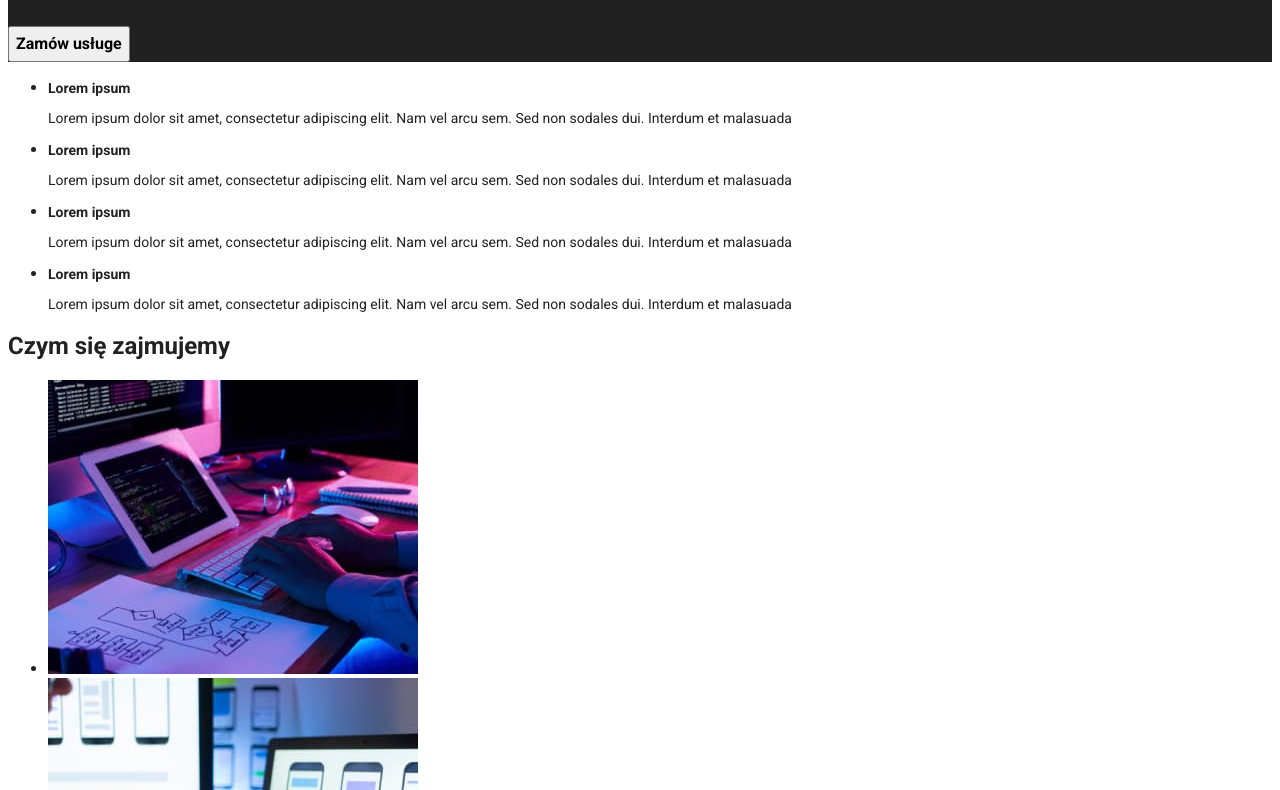
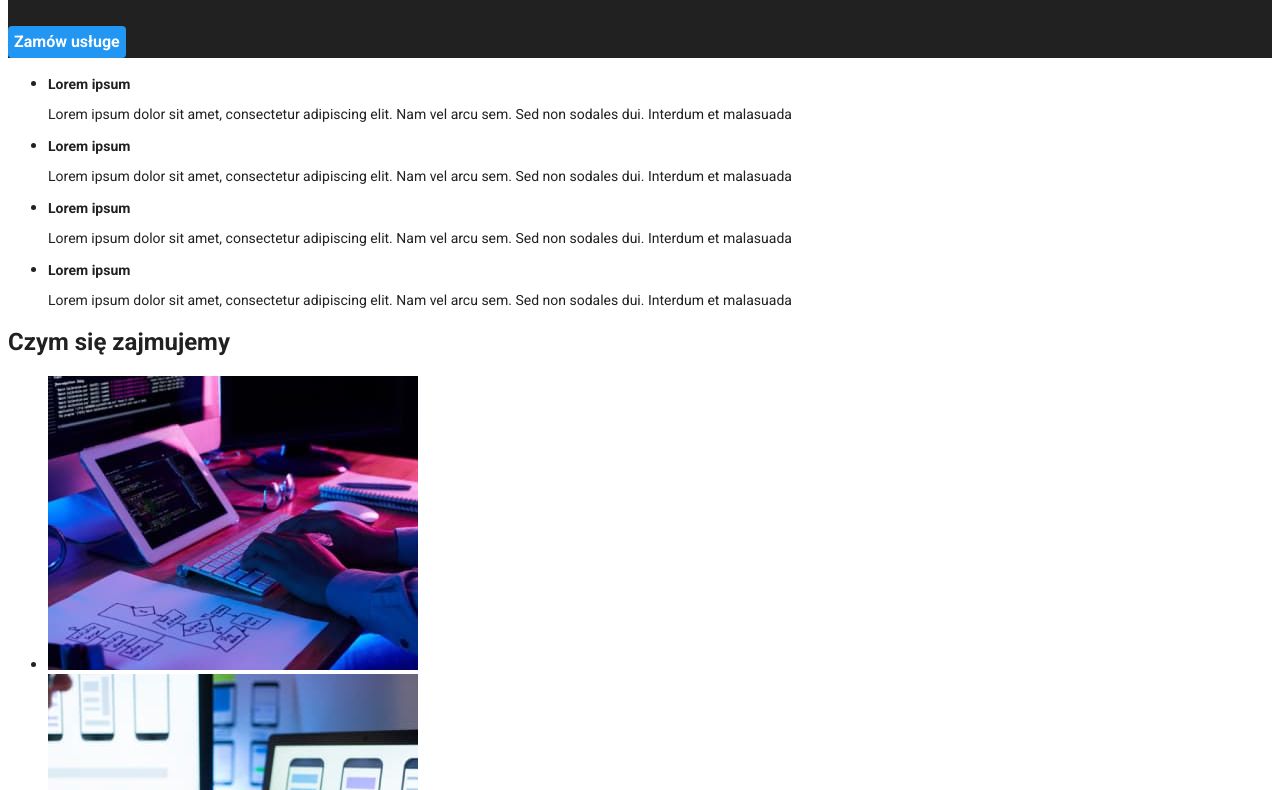
Before and after one commit to JakubBauer/goit-markup-hw-02, a plain HTML site: page index.html in a window 1280 px wide. Shown: the part 273-1063 px from the top of the page. Drawn offline with Linux system fonts and the light colour scheme.

Commit message:
poprawki

```diff
--- a/css/style.css
+++ b/css/style.css
@@ -52,6 +52,7 @@ body {
   cursor: pointer;
   text-align: center;
   border: none;
+  border-radius: 4px;
 }
 .filtr:hover {
   background-color: #2196f3;
@@ -78,10 +79,10 @@ body {
   font-size: 16px;
   line-height: 1.875;
   cursor: pointer;
-}
-.mainbutton:hover {
   background-color: #2196f3;
   color: #ffffff;
+  border: none;
+  border-radius: 4px;
 }
 .text {
   font-size: 16px;
```
